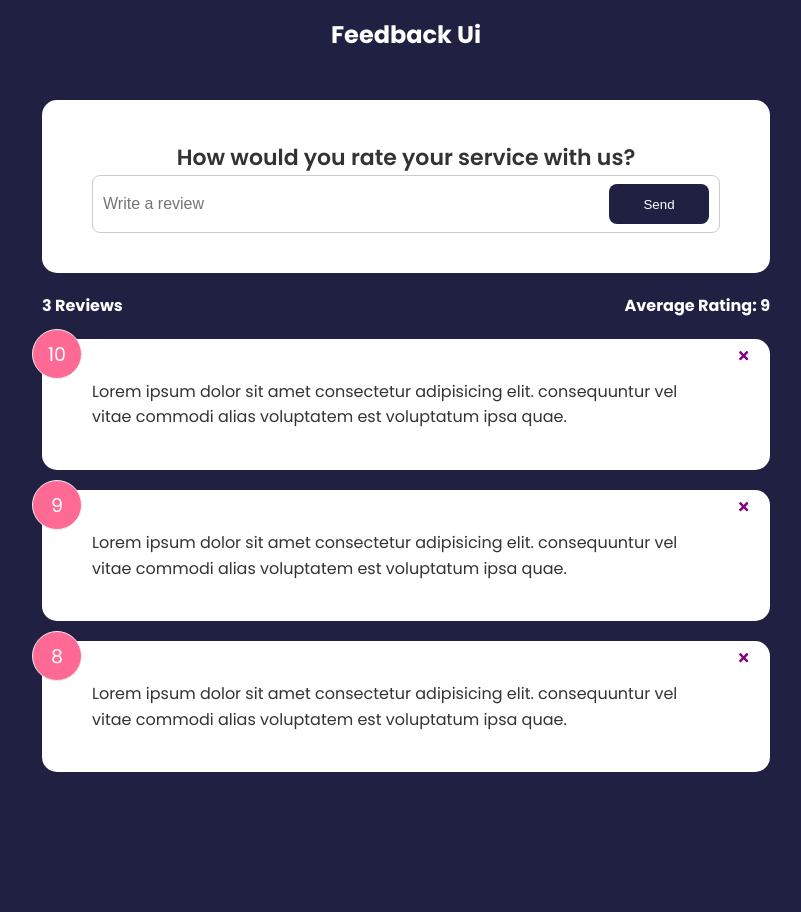
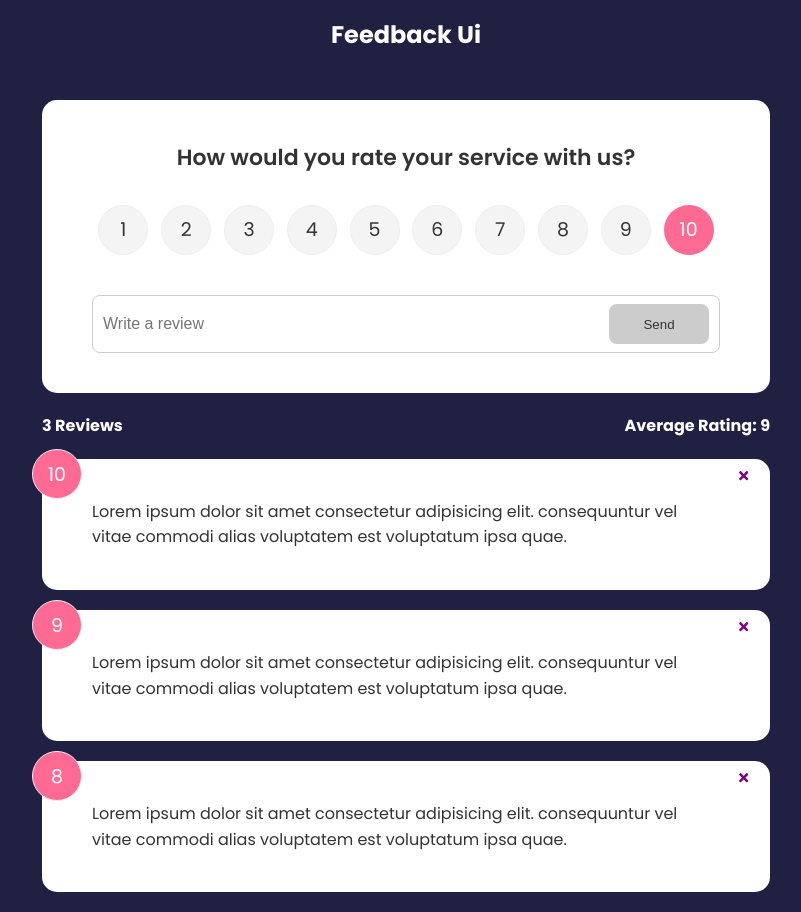
Before and after one commit to Ar1f007/feedback-app, a React (Create React App) app: page / in a window 1280 px wide. Shown: the whole page, without its empty margins (234-1035 px from the left). Before the commit the page ends 800 px from the top, so only its background shows below. Built offline with nearby package versions, Linux system fonts and the light colour scheme.

Commit message:
select rating ui,functionality

```diff
--- a/src/components/FeedbackForm.jsx
+++ b/src/components/FeedbackForm.jsx
@@ -1,23 +1,47 @@
 import { useState } from 'react';
 import { Card } from './shared/Card';
 import { Button } from './shared/Button';
+import { RatingSelect } from '.';
 
 export const FeedbackForm = () => {
   const [text, setText] = useState('');
+  const [btnDisabled, setBtnDisabled] = useState(true);
+  const [message, setMessage] = useState('');
+  const [rating, setRating] = useState(10);
+
+  const handleTextChange = (e) => {
+    if (text === '') {
+      setBtnDisabled(true);
+      setMessage(null);
+    } else if (text !== '' && text.trim().length < 9) {
+      setMessage('Text must be at least 10 characters long');
+      setBtnDisabled(true);
+    } else {
+      setMessage(null);
+      setBtnDisabled(false);
+    }
+
+    setText(e.target.value);
+  };
 
   return (
     <Card>
       <form>
         <h2>How would you rate your service with us?</h2>
+        <RatingSelect selected={rating} select={(rating) => setRating(rating)} />
         <div className="input-group">
           <input
             type="text"
             placeholder="Write a review"
             value={text}
-            onChange={(e) => setText(e.target.value)}
+            onChange={handleTextChange}
           />
-          <Button type="submit">Send</Button>
+          <Button type="submit" isDisabled={btnDisabled}>
+            Send
+          </Button>
         </div>
+
+        {message && <div className="message">{message}</div>}
       </form>
     </Card>
   );
--- /dev/null
+++ b/src/components/RatingSelect.jsx
@@ -0,0 +1,24 @@
+export const RatingSelect = ({ select, selected }) => {
+  const handleChange = (e) => {
+    select(+e.target.value);
+  };
+
+  return (
+    <ul className="rating">
+      {Array.from({ length: 10 }, (_, i) => (
+        <li key={`rating-${i + 1}`}>
+          <input
+            type="radio"
+            name="rating"
+            id={`num${i + 1}`}
+            value={i + 1}
+            onChange={handleChange}
+            checked={selected === i + 1}
+          />
+
+          <label htmlFor={`num${i + 1}`}>{i + 1}</label>
+        </li>
+      ))}
+    </ul>
+  );
+};
--- a/src/components/index.js
+++ b/src/components/index.js
@@ -4,5 +4,6 @@ import { FeedbackList } from './FeedbackList.jsx';
 import { Card } from './shared/Card';
 import { FeedbackStats } from './FeedbackStats';
 import { FeedbackForm } from './FeedbackForm';
+import { RatingSelect } from './RatingSelect';
 
-export { Header, FeedbackItem, FeedbackList, Card, FeedbackStats, FeedbackForm };
+export { Header, FeedbackItem, FeedbackList, Card, FeedbackStats, FeedbackForm, RatingSelect };
```
